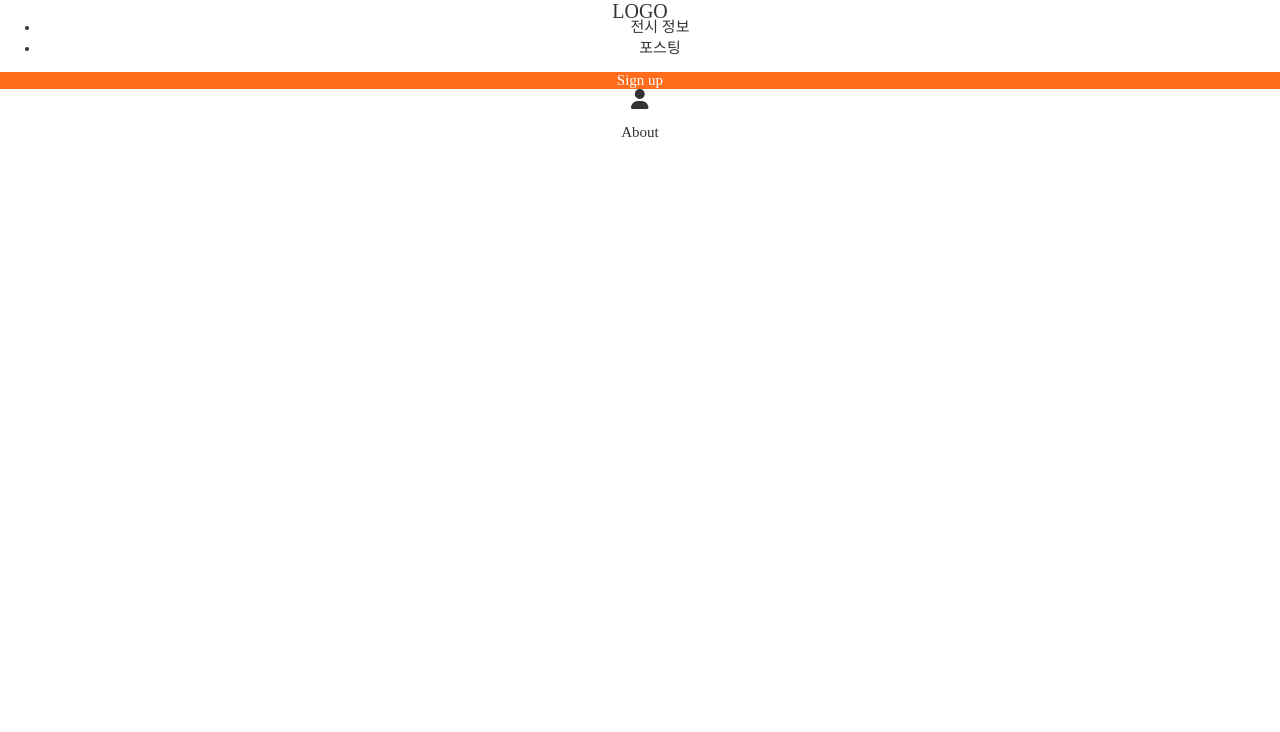
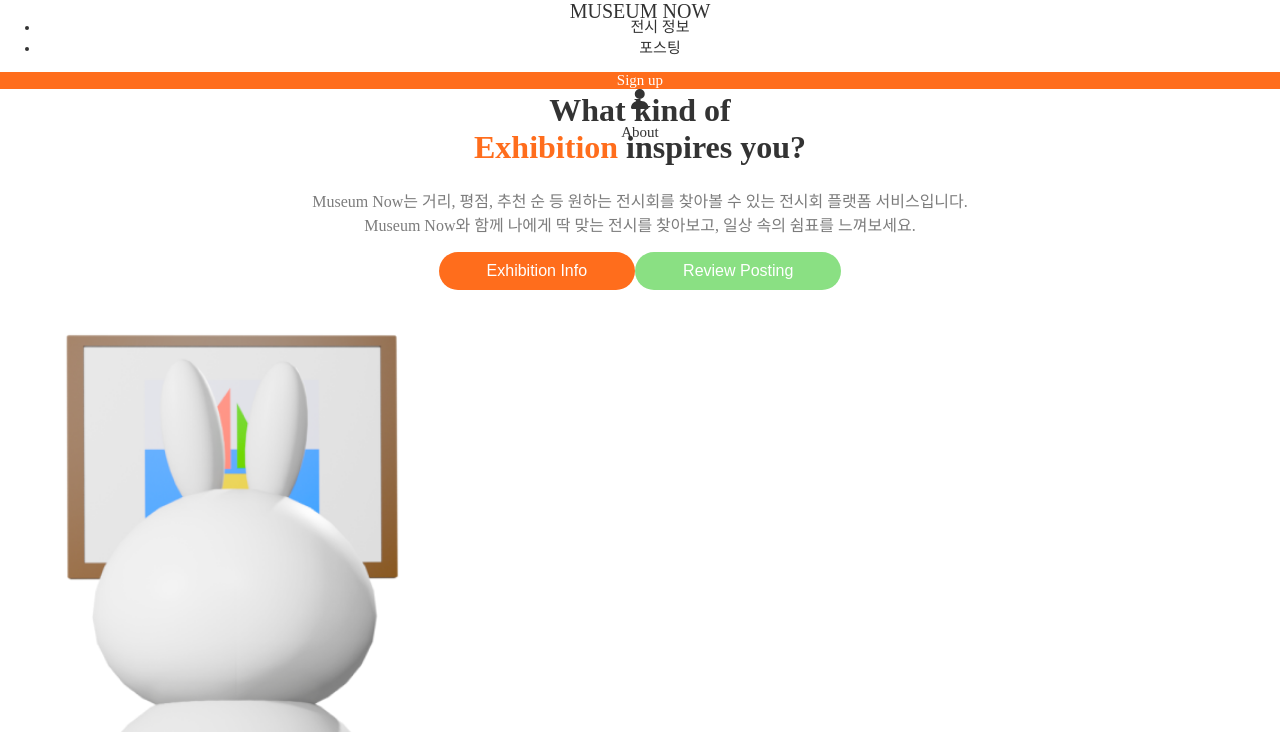
Before and after one commit to AkchakPeople/MuseumNow, a React (Create React App) app in the folder akchak-front/: page / in a window 1280 px wide. Shown: the top 732 px of the page. Built offline with nearby package versions, Linux system fonts and the light colour scheme; a web font is replaced by a local one.

Commit message:
feat:update mainpage

```diff
--- /dev/null
+++ b/akchak-front/src/components/Button.jsx
@@ -0,0 +1,32 @@
+import React from "react";
+import { ColorSystem } from "../utils/ColorSystem";
+
+const ButtonContext = {
+  MainButton: {
+    border: "none",
+    fontSize: "16px",
+    padding: "10px 48px",
+    borderRadius: "9999px",
+    fontWeight: "500",
+    color: "white",
+    backgroundColor: ColorSystem.Maincolor.orange,
+  },
+
+  SubButton: {
+    border: "none",
+    fontSize: "16px",
+    padding: "10px 48px",
+    borderRadius: "9999px",
+    fontWeight: "500",
+    color: "white",
+    backgroundColor: ColorSystem.Maincolor.green,
+  },
+};
+
+export const ACButton = (props) => {
+  return (
+    <button style={ButtonContext[props.buttonContext]} className={props.class}>
+      {props.buttonContents}
+    </button>
+  );
+};
--- a/akchak-front/src/components/Header.js
+++ /dev/null
@@ -1,68 +0,0 @@
-import React from "react";
-import styled from 'styled-components';
-import { FontAwesomeIcon } from '@fortawesome/react-fontawesome'
-import { faUser } from '@fortawesome/free-solid-svg-icons'
-import "../utils/Font.css"
-import { ColorSystem } from "../utils/ColorSystem";
-
-const Positioner = styled.div`
-    top: 0px;
-`;
-
-const HeaderBox = styled.div`
-    height: 56px;
-    width: 100%;
-`;
-
-const LogoBox = styled.div`
-    height: 56px;
-    width: 100%;
-    position: absolute;
-
-    top: 0px;
-
-`;
-
-const MenuTab = styled.div`
-    font-size: 15px;
-`;
-
-const Logo = styled.div`
-    font-size: 20px;
-    height: 56px;
-`;
-
-const AccountTab = styled.div`
-    font-size: 15px;
-`;
-
-const SignUpBtn = styled.div`
-    font-size: 15px;
-    background-color: #FF6D1C;
-    color: #ffffff;
-`;
-
-const Header = ({children}) => {
-    return (
-        <Positioner className="flex flex-col">
-            <LogoBox bg-transparent>
-                <Logo className="mx-auto flex flex-row items-center justify-center" style={{color : ColorSystem.Textcolor.mainText}}>LOGO</Logo>
-            </LogoBox>
-                <HeaderBox className="flex flex-row">
-                    <MenuTab className="mr-auto ml-20 flex flex-row justify-between content-center">
-                        <ul className="flex flex-row items-center" style={{color : ColorSystem.Textcolor.mainText}}>
-                            <li className="mr-16">전시 정보</li>
-                            <li>포스팅</li>
-                        </ul>
-                    </MenuTab>
-                    <AccountTab className="mr-20 flex flex-row justify-between items-center ml-auto" style={{color : ColorSystem.Textcolor.mainText}}>
-                        <SignUpBtn className="mr-16 px-8 py-1 rounded-full">Sign up</SignUpBtn>
-                        <FontAwesomeIcon icon={faUser} size="lg" className="mr-16" color="#333333"/>
-                        <p>About</p>
-                    </AccountTab>
-                </HeaderBox>
-        </Positioner>
-    );
-};
-
-export default Header;
--- /dev/null
+++ b/akchak-front/src/components/Header.jsx
@@ -0,0 +1,93 @@
+import React from "react";
+import styled from "styled-components";
+import { FontAwesomeIcon } from "@fortawesome/react-fontawesome";
+import { faUser } from "@fortawesome/free-solid-svg-icons";
+import "../utils/Font.css";
+import { ColorSystem } from "../utils/ColorSystem";
+import { Link } from "react-router-dom";
+
+const Positioner = styled.div`
+  top: 0px;
+`;
+
+const HeaderBox = styled.div`
+  height: 56px;
+  width: 100%;
+`;
+
+const LogoBox = styled.div`
+  height: 56px;
+  width: 100%;
+  position: absolute;
+
+  top: 0px;
+`;
+
+const MenuTab = styled.div`
+  font-size: 15px;
+`;
+
+const Logo = styled.div`
+  font-size: 20px;
+  height: 56px;
+`;
+
+const AccountTab = styled.div`
+  font-size: 15px;
+`;
+
+const SignUpBtn = styled.div`
+  font-size: 15px;
+  background-color: #ff6d1c;
+  color: #ffffff;
+`;
+
+const Header = ({ children }) => {
+  //   function handleClick(e) {
+  //     window.location.href = "/users";
+  //   }
+
+  return (
+    <Positioner className="flex flex-col">
+      <LogoBox bg-transparent>
+        <Logo
+          className="mx-auto flex flex-row items-center justify-center"
+          style={{ color: ColorSystem.Textcolor.mainText }}
+        >
+          MUSEUM NOW
+        </Logo>
+      </LogoBox>
+      <HeaderBox className="flex flex-row">
+        <MenuTab className="mr-auto ml-20 flex flex-row justify-between content-center">
+          <ul
+            className="flex flex-row items-center"
+            style={{ color: ColorSystem.Textcolor.mainText }}
+          >
+            <li className="mr-16">전시 정보</li>
+            <li>포스팅</li>
+          </ul>
+        </MenuTab>
+        <AccountTab
+          className="mr-20 flex flex-row justify-between items-center ml-auto"
+          style={{ color: ColorSystem.Textcolor.mainText }}
+        >
+          <SignUpBtn className="mr-16 px-8 py-1 rounded-full">
+            Sign up
+          </SignUpBtn>
+          <Link to="/users">
+            <FontAwesomeIcon
+              icon={faUser}
+              size="lg"
+              className="mr-16"
+              color="#333333"
+            />
+          </Link>
+
+          <p>About</p>
+        </AccountTab>
+      </HeaderBox>
+    </Positioner>
+  );
+};
+
+export default Header;
--- a/akchak-front/src/pages/HomePage.jsx
+++ b/akchak-front/src/pages/HomePage.jsx
@@ -1,10 +1,62 @@
 import React from "react";
 import Header from "../components/Header";
+import mainIng from "../images/mainImg.png";
+import { ColorSystem } from "../utils/ColorSystem";
+import "../utils/Font.css";
+import { ACButton } from "../components/Button";
+import styled from "styled-components";
+
+const RabbitImg = styled.div`
+  width: 464px;
+  height: 663px;
+  background-image: url(${mainIng});
+  background-position: center;
+  background-repeat: none;
+  background-size: cover;
+`;
 
 export const HomePage = () => {
   return (
     <>
       <Header />
+      <div className="flex flex-row justify-between">
+        <div className="flex flex-col mt-52">
+          <h1
+            className="text-6xl text-left float-left font-bold leading-snug ml-36 inline-block"
+            style={{ color: ColorSystem.Textcolor.mainText }}
+          >
+            What kind of
+            <br />
+            <span style={{ color: ColorSystem.Maincolor.orange }}>
+              Exhibition{" "}
+            </span>
+            inspires you?
+          </h1>
+          <p
+            className="text-left float-left clear-left text-16 ml-36 mt-4 inline-block"
+            style={{ color: ColorSystem.Textcolor.secondText }}
+          >
+            Museum Now는 거리, 평점, 추천 순 등 원하는 전시회를 찾아볼 수 있는
+            전시회 플랫폼 서비스입니다.
+            <br />
+            Museum Now와 함께 나에게 딱 맞는 전시를 찾아보고, 일상 속의 쉼표를
+            느껴보세요.
+          </p>
+          <div className="flex flex-row mt-36 ml-36">
+            <ACButton
+              buttonContext="MainButton"
+              buttonContents="Exhibition Info"
+              class="text-16"
+            />
+            <ACButton
+              buttonContext="SubButton"
+              buttonContents=" Review Posting"
+              class="text-16 ml-8"
+            />
+          </div>
+        </div>
+        <RabbitImg className="mr-24 mt-36" />
+      </div>
     </>
   );
 };
```
Also changed, not shown: akchak-front/src/images/mainImg.png (added).
